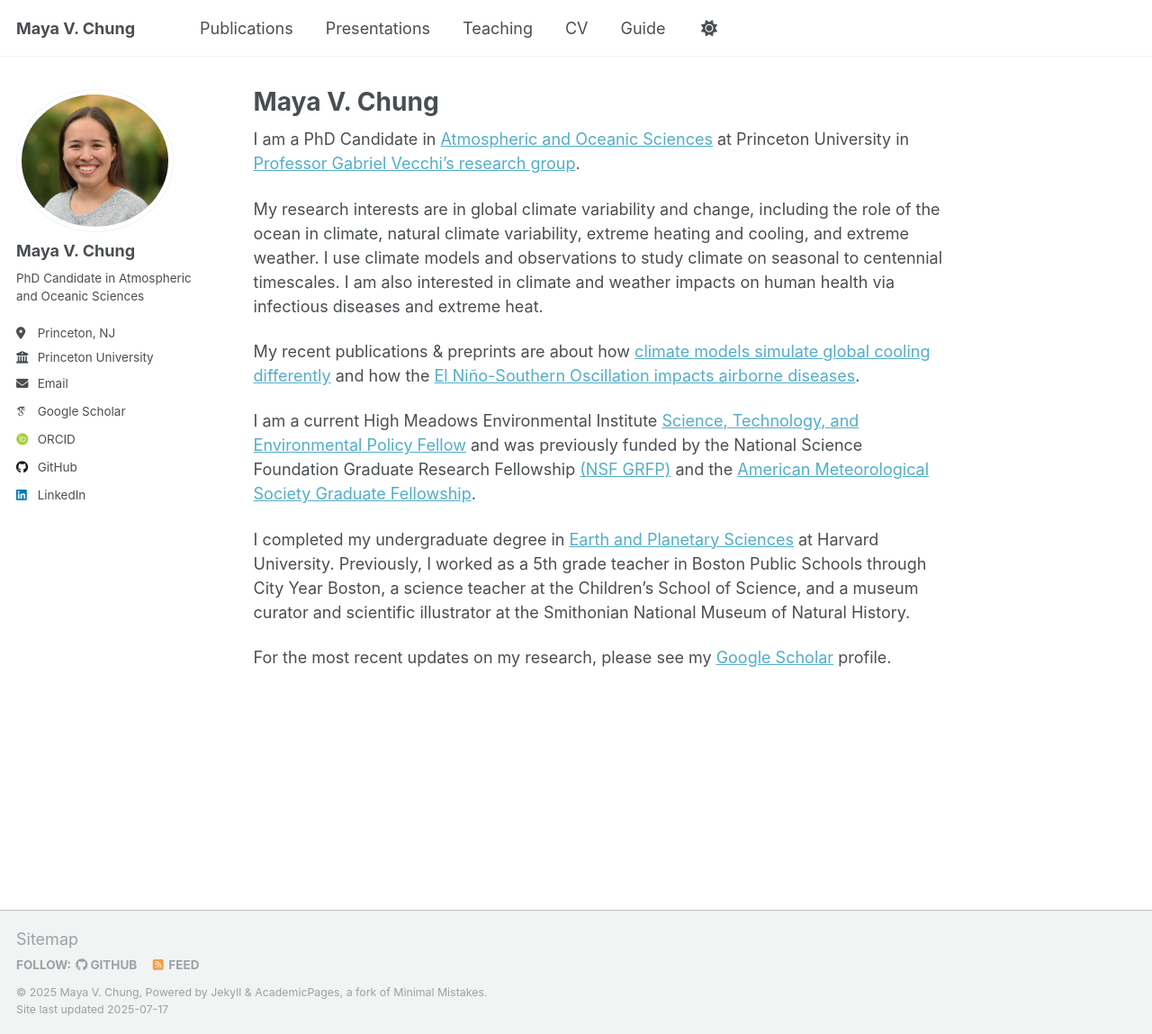
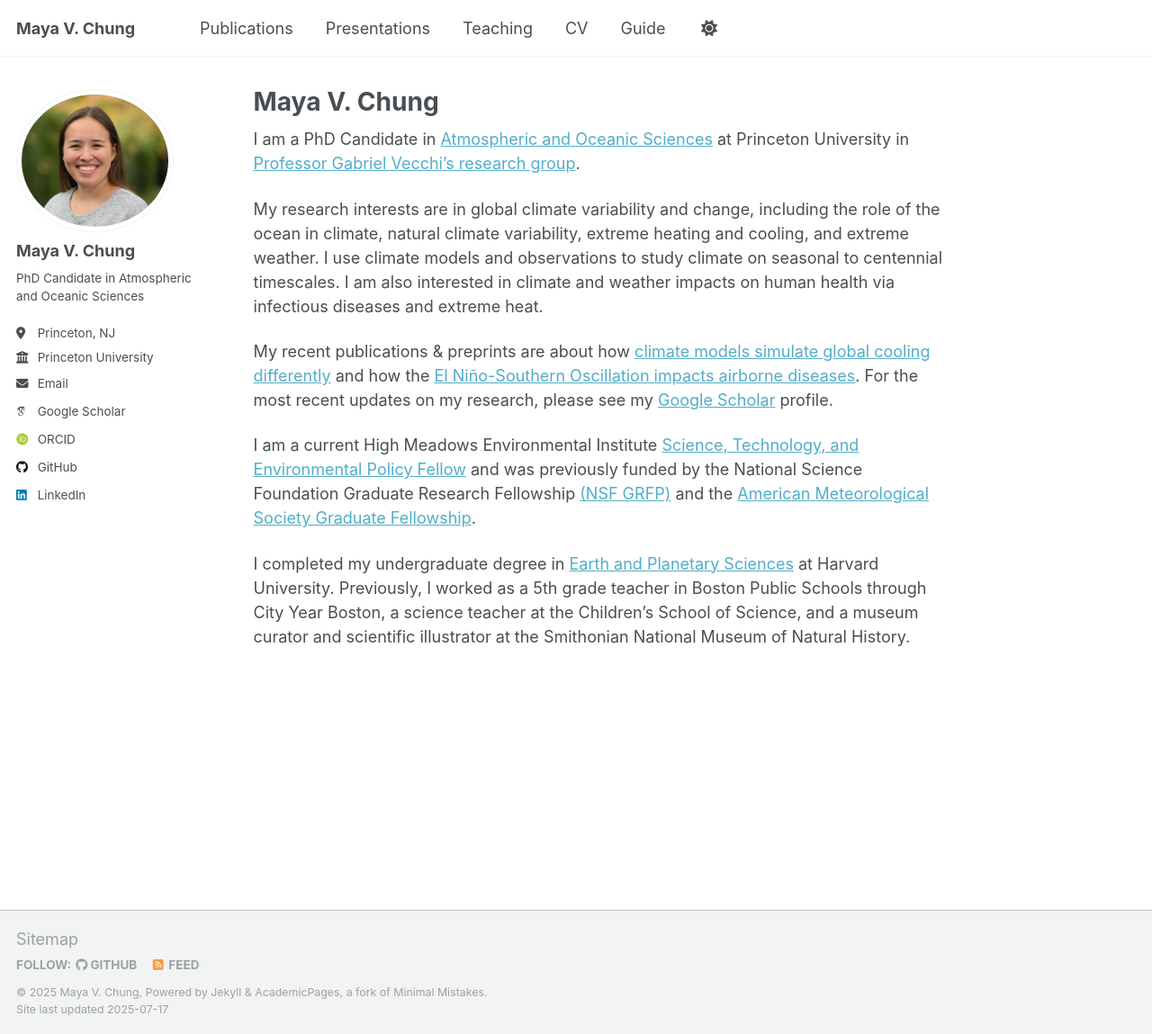
Before and after one commit to mayavchung/mayavchung.github.io, a Jekyll site: the page built from _pages/about.md, in a window 1280 px wide and 1149 px high. Shown: the whole window at 90% size. Built offline with Jekyll 4.4.1, drawn with Linux system fonts in a browser that asks for light colours; some web fonts are replaced; a script that is not in the unit is left out.

```diff
--- a/_pages/about.md
+++ b/_pages/about.md
@@ -11,10 +11,8 @@ I am a PhD Candidate in [Atmospheric and Oceanic Sciences](https://aos.princeton
 
 My research interests are in global climate variability and change, including the role of the ocean in climate, natural climate variability, extreme heating and cooling, and extreme weather. I use climate models and observations to study climate on seasonal to centennial timescales. I am also interested in climate and weather impacts on human health via infectious diseases and extreme heat.
 
-My recent publications & preprints are about how [climate models simulate global cooling differently](https://essopenarchive.org/doi/full/10.22541/essoar.175190999.97949534) and how the [El Niño-Southern Oscillation impacts airborne diseases](https://agupubs.onlinelibrary.wiley.com/doi/full/10.1029/2024GH001193).
+My recent publications & preprints are about how [climate models simulate global cooling differently](https://essopenarchive.org/doi/full/10.22541/essoar.175190999.97949534) and how the [El Niño-Southern Oscillation impacts airborne diseases](https://agupubs.onlinelibrary.wiley.com/doi/full/10.1029/2024GH001193). For the most recent updates on my research, please see my [Google Scholar](https://scholar.google.com/citations?user=h5lDhDwAAAAJ&hl=en) profile.
 
 I am a current High Meadows Environmental Institute [Science, Technology, and Environmental Policy Fellow](https://environment.princeton.edu/education/hmei-step/) and was previously funded by the National Science Foundation Graduate Research Fellowship [(NSF GRFP)](https://www.nsf.gov/funding/opportunities/grfp-nsf-graduate-research-fellowship-program) and the [American Meteorological Society Graduate Fellowship](https://www.ametsoc.org/ams/information-for/students/ams-scholarships-and-fellowships/ams-graduate-fellowships/).
 
 I completed my undergraduate degree in [Earth and Planetary Sciences](https://eps.harvard.edu/) at Harvard University. Previously, I worked as a 5th grade teacher in Boston Public Schools through City Year Boston, a science teacher at the Children's School of Science, and a museum curator and scientific illustrator at the Smithonian National Museum of Natural History.
-
-For the most recent updates on my research, please see my [Google Scholar](https://scholar.google.com/citations?user=h5lDhDwAAAAJ&hl=en) profile.
```
